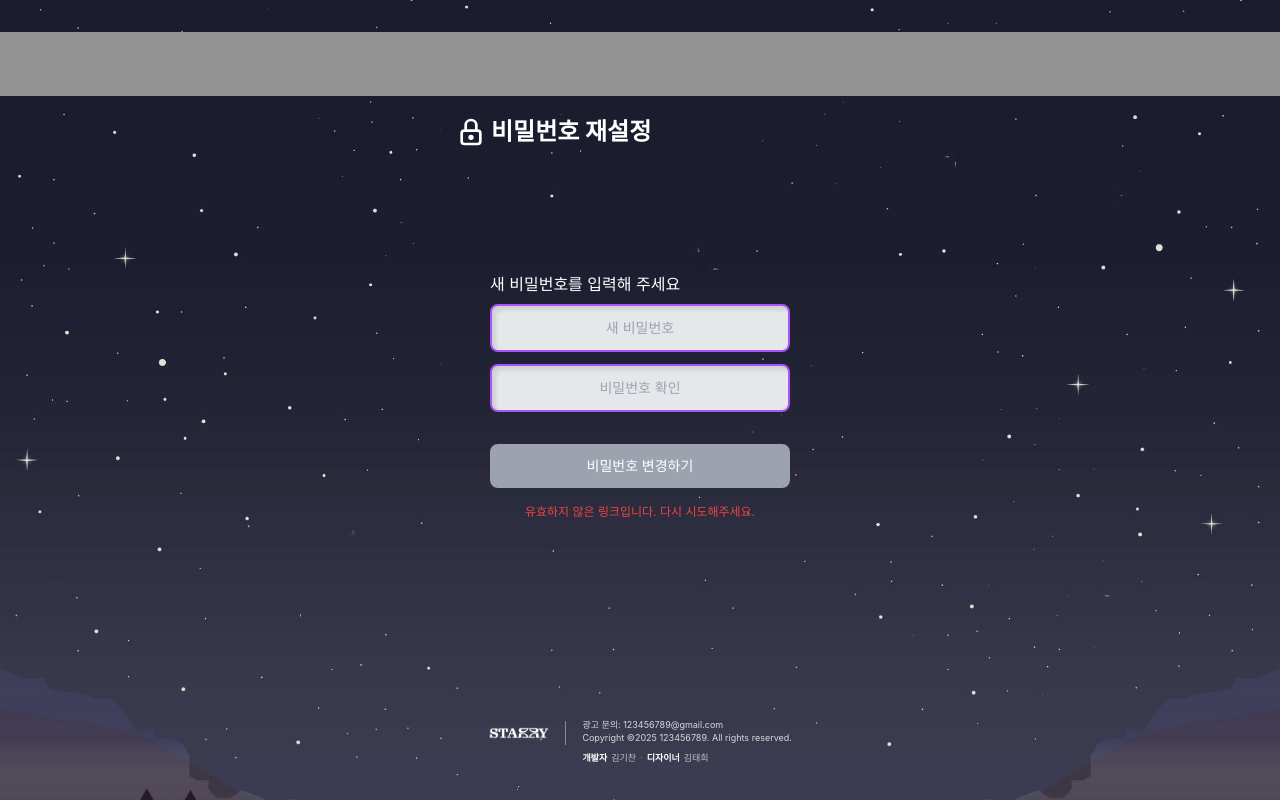
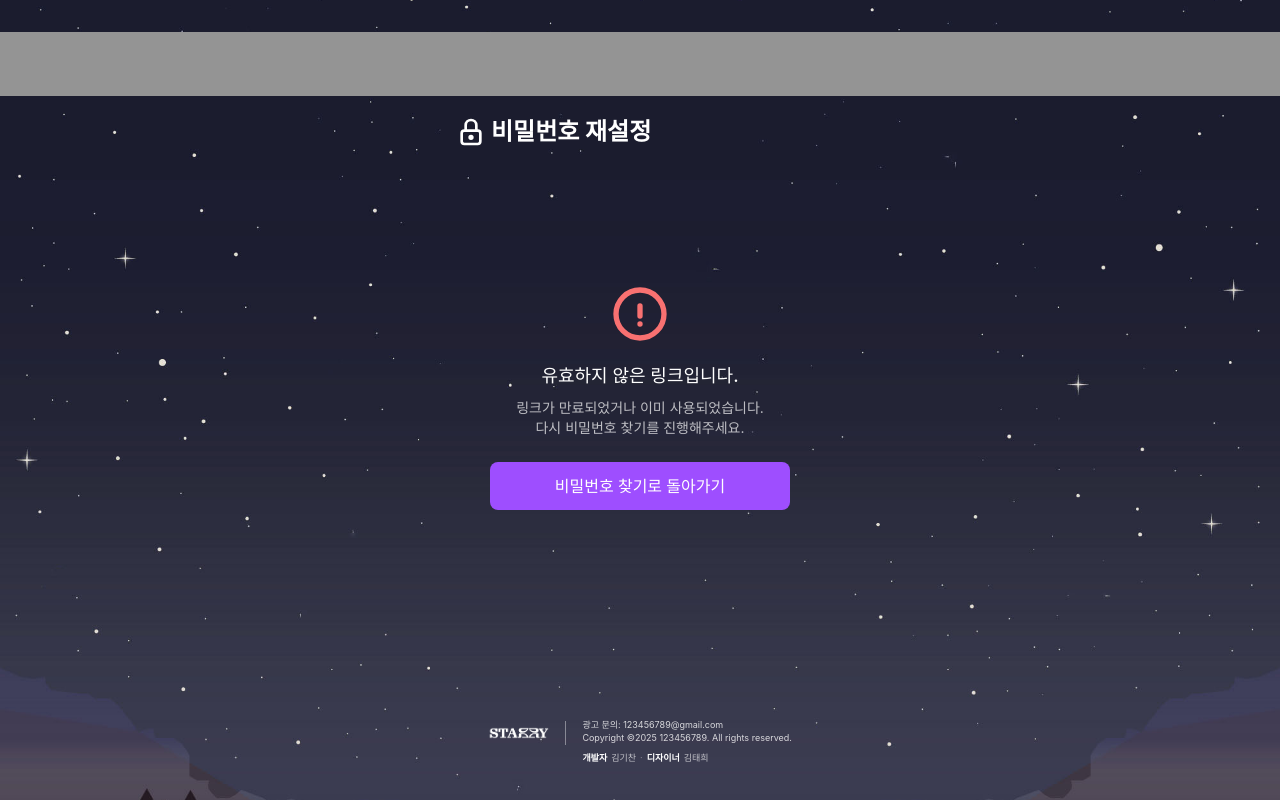
Before and after one commit to kimkichan1225/Starry, a React (Vite) app: page /reset-password in a window 1280 px wide. Built offline with nearby package versions, Linux system fonts and the light colour scheme.

Commit message:
find email, password done

```diff
--- a/src/pages/FindEmailPage.jsx
+++ b/src/pages/FindEmailPage.jsx
@@ -11,6 +11,7 @@ const FindEmailPage = () => {
   const [foundEmail, setFoundEmail] = useState('');
   const [error, setError] = useState('');
   const [loading, setLoading] = useState(false);
+  const [successMessage, setSuccessMessage] = useState('');
 
   // 이메일 마스킹 (앞 2자리 + *** + @도메인)
   const maskEmail = (email) => {
@@ -79,7 +80,8 @@ const FindEmailPage = () => {
 
       if (data.success) {
         setIsCodeSent(true);
-        alert('인증번호가 발송되었습니다.');
+        setSuccessMessage('인증번호가 발송되었습니다.');
+        setTimeout(() => setSuccessMessage(''), 3000);
       } else {
         throw new Error(data.message || 'SMS 발송에 실패했습니다.');
       }
@@ -217,6 +219,13 @@ const FindEmailPage = () => {
                 </div>
               )}
 
+              {/* 성공 메시지 */}
+              {successMessage && (
+                <div className="bg-green-500/20 border border-green-500 text-green-100 px-4 py-2 rounded-lg text-xs text-center mb-4">
+                  {successMessage}
+                </div>
+              )}
+
               {/* 전화번호 입력 + 인증 버튼 */}
               <div className="flex space-x-2 mb-3">
                 <input
--- a/src/pages/HomePage.jsx
+++ b/src/pages/HomePage.jsx
@@ -773,7 +773,10 @@ function HomePage() {
           <div className="fixed top-40 left-7 flex flex-col z-50">
             {/* 도움말 버튼 */}
             <button
-              onClick={() => setShowTutorial(true)}
+              onClick={() => {
+                setTutorialStep(1);
+                setShowTutorial(true);
+              }}
               className="w-10 h-10 flex items-center justify-center hover:opacity-70 transition"
             >
               <svg className="w-7 h-7 text-white" fill="none" stroke="currentColor" viewBox="0 0 24 24">
--- a/src/pages/ResetPasswordPage.jsx
+++ b/src/pages/ResetPasswordPage.jsx
@@ -10,19 +10,72 @@ const ResetPasswordPage = () => {
   const [loading, setLoading] = useState(false);
   const [isComplete, setIsComplete] = useState(false);
   const [isValidSession, setIsValidSession] = useState(false);
+  const [checkingSession, setCheckingSession] = useState(true);
 
   useEffect(() => {
-    // URL에서 토큰 확인 (Supabase가 자동으로 세션 처리)
+    // Supabase auth 상태 변경 감지
+    const { data: { subscription } } = supabase.auth.onAuthStateChange(async (event, session) => {
+      console.log('Auth event:', event, session);
+
+      if (event === 'PASSWORD_RECOVERY') {
+        // 비밀번호 재설정 링크로 접근한 경우
+        setIsValidSession(true);
+        setCheckingSession(false);
+      } else if (event === 'SIGNED_IN' && session) {
+        // 세션이 있는 경우 (토큰이 유효한 경우)
+        setIsValidSession(true);
+        setCheckingSession(false);
+      } else if (event === 'INITIAL_SESSION') {
+        // 초기 세션 확인
+        if (session) {
+          setIsValidSession(true);
+        }
+        setCheckingSession(false);
+      }
+    });
+
+    // 현재 세션 확인 (URL에서 토큰 파싱 후)
     const checkSession = async () => {
-      const { data: { session } } = await supabase.auth.getSession();
-      if (session) {
-        setIsValidSession(true);
+      // URL hash에서 토큰 확인
+      const hashParams = new URLSearchParams(window.location.hash.substring(1));
+      const accessToken = hashParams.get('access_token');
+      const type = hashParams.get('type');
+
+      if (accessToken && type === 'recovery') {
+        // 토큰이 있으면 세션 설정 시도
+        try {
+          const { data, error } = await supabase.auth.setSession({
+            access_token: accessToken,
+            refresh_token: hashParams.get('refresh_token') || '',
+          });
+
+          if (data?.session) {
+            setIsValidSession(true);
+          } else if (error) {
+            console.error('Session error:', error);
+            setError('유효하지 않은 링크입니다. 다시 시도해주세요.');
+          }
+        } catch (err) {
+          console.error('Set session error:', err);
+        }
+        setCheckingSession(false);
       } else {
-        // 세션이 없으면 비밀번호 찾기 페이지로 리다이렉트
-        setError('유효하지 않은 링크입니다. 다시 시도해주세요.');
+        // hash가 없으면 기존 세션 확인
+        const { data: { session } } = await supabase.auth.getSession();
+        if (session) {
+          setIsValidSession(true);
+        }
+        setCheckingSession(false);
       }
     };
-    checkSession();
+
+    // 약간의 딜레이 후 세션 확인 (Supabase가 URL을 파싱할 시간)
+    const timer = setTimeout(checkSession, 500);
+
+    return () => {
+      subscription.unsubscribe();
+      clearTimeout(timer);
+    };
   }, []);
 
   // 비밀번호 변경
@@ -54,6 +107,9 @@ const ResetPasswordPage = () => {
         throw new Error(updateError.message);
       }
 
+      // 로그아웃 (새 비밀번호로 다시 로그인하도록)
+      await supabase.auth.signOut();
+
       setIsComplete(true);
     } catch (err) {
       setError(err.message || '비밀번호 변경에 실패했습니다.');
@@ -61,6 +117,21 @@ const ResetPasswordPage = () => {
       setLoading(false);
     }
   };
+
+  // 세션 확인 중일 때 로딩 표시
+  if (checkingSession) {
+    return (
+      <div className="relative min-h-screen overflow-hidden">
+        <div
+          className="absolute inset-0 bg-cover bg-center bg-no-repeat"
+          style={{ backgroundImage: 'url(/BackGround.jpg)' }}
+        ></div>
+        <div className="relative z-10 flex items-center justify-center min-h-screen">
+          <p className="text-white">확인 중...</p>
+        </div>
+      </div>
+    );
+  }
 
   return (
     <div className="relative min-h-screen overflow-hidden">
@@ -116,6 +187,29 @@ const ResetPasswordPage = () => {
                 로그인하기
               </button>
             </div>
+          ) : !isValidSession ? (
+            // 유효하지 않은 세션
+            <div className="w-full max-w-[300px] text-center">
+              <div className="mb-6">
+                <svg className="w-16 h-16 text-red-400 mx-auto mb-4" fill="none" stroke="currentColor" strokeWidth="2" viewBox="0 0 24 24">
+                  <path strokeLinecap="round" strokeLinejoin="round" d="M12 9v3.75m9-.75a9 9 0 11-18 0 9 9 0 0118 0zm-9 3.75h.008v.008H12v-.008z" />
+                </svg>
+                <p className="text-white text-lg font-medium mb-2">
+                  유효하지 않은 링크입니다.
+                </p>
+                <p className="text-white/70 text-sm">
+                  링크가 만료되었거나 이미 사용되었습니다.<br />
+                  다시 비밀번호 찾기를 진행해주세요.
+                </p>
+              </div>
+
+              <button
+                onClick={() => navigate('/find-password')}
+                className="w-full py-3 text-base rounded-lg bg-[#9E4EFF] text-white font-medium hover:bg-[#8A3EE6] transition-all"
+              >
+                비밀번호 찾기로 돌아가기
+              </button>
+            </div>
           ) : (
             // 비밀번호 입력 화면
             <div className="w-full max-w-[300px]">
@@ -127,8 +221,7 @@ const ResetPasswordPage = () => {
                 placeholder="새 비밀번호"
                 value={password}
                 onChange={(e) => setPassword(e.target.value)}
-                disabled={!isValidSession}
-                className="w-full px-4 py-3 text-sm text-center rounded-lg bg-white text-gray-800 placeholder-gray-400 border-2 border-purple-500 shadow-[inset_4px_4px_4px_rgba(0,0,0,0.1)] focus:outline-none focus:ring-2 focus:ring-purple-600 disabled:bg-gray-200 disabled:cursor-not-allowed mb-3"
+                className="w-full px-4 py-3 text-sm text-center rounded-lg bg-white text-gray-800 placeholder-gray-400 border-2 border-purple-500 shadow-[inset_4px_4px_4px_rgba(0,0,0,0.1)] focus:outline-none focus:ring-2 focus:ring-purple-600 mb-3"
               />
 
               {/* 비밀번호 확인 입력 */}
@@ -137,13 +230,12 @@ const ResetPasswordPage = () => {
                 placeholder="비밀번호 확인"
                 value={confirmPassword}
                 onChange={(e) => setConfirmPassword(e.target.value)}
-                disabled={!isValidSession}
-                className="w-full px-4 py-3 text-sm text-center rounded-lg bg-white text-gray-800 placeholder-gray-400 border-2 border-purple-500 shadow-[inset_4px_4px_4px_rgba(0,0,0,0.1)] focus:outline-none focus:ring-2 focus:ring-purple-600 disabled:bg-gray-200 disabled:cursor-not-allowed mb-8"
+                className="w-full px-4 py-3 text-sm text-center rounded-lg bg-white text-gray-800 placeholder-gray-400 border-2 border-purple-500 shadow-[inset_4px_4px_4px_rgba(0,0,0,0.1)] focus:outline-none focus:ring-2 focus:ring-purple-600 mb-8"
               />
 
               <button
                 onClick={handleResetPassword}
-                disabled={loading || !isValidSession || !password || !confirmPassword}
+                disabled={loading || !password || !confirmPassword}
                 className="w-full py-3 text-sm rounded-lg bg-[#9E4EFF] text-white font-medium hover:bg-[#8A3EE6] transition-all disabled:bg-gray-400 disabled:cursor-not-allowed"
               >
                 {loading ? '변경 중...' : '비밀번호 변경하기'}
@@ -153,17 +245,6 @@ const ResetPasswordPage = () => {
                 <p className="text-red-500 text-xs text-center mt-4 whitespace-pre-line">
                   {error}
                 </p>
-              )}
-
-              {!isValidSession && !error && (
-                <div className="mt-4 text-center">
-                  <button
-                    onClick={() => navigate('/find-password')}
-                    className="text-purple-400 text-sm underline"
-                  >
-                    비밀번호 찾기로 돌아가기
-                  </button>
-                </div>
               )}
             </div>
           )}
```
Also changed, not shown: .claude/settings.local.json.
